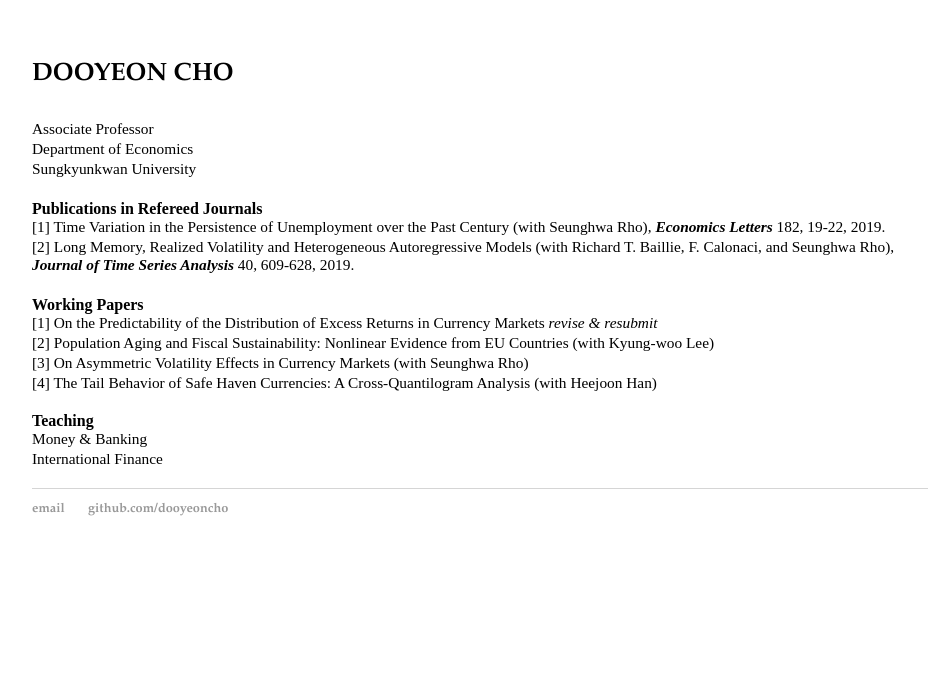
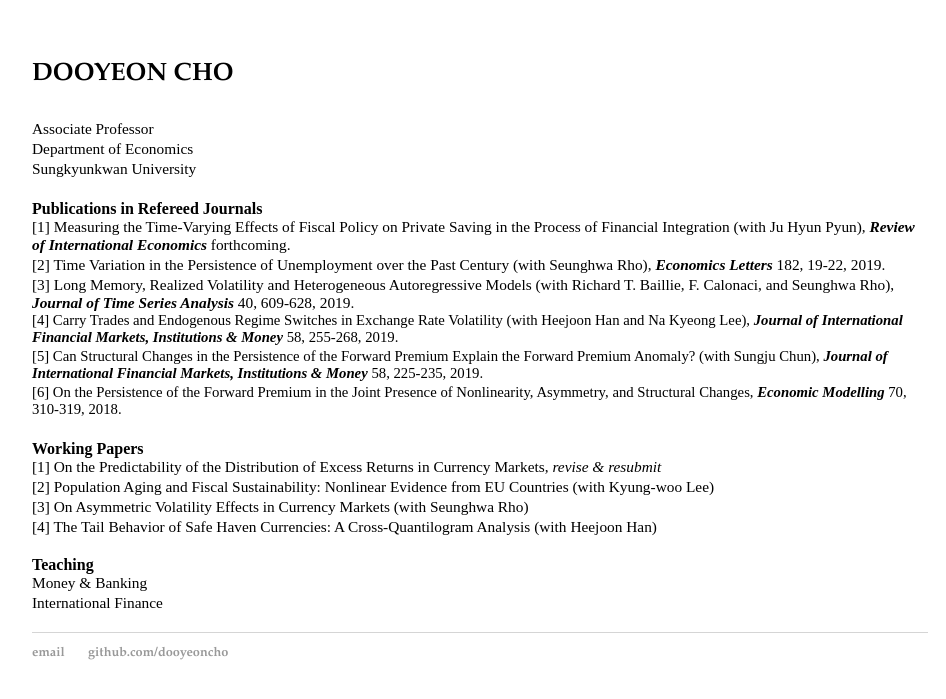
Before and after one commit to dooyeoncho/dooyeoncho.github.io, a Jekyll site: the page built from index.html, in a window 1280 px wide. Shown: the top 699 px of the page, without its empty margins (160-1106 px from the left). Built offline with Jekyll 4.4.1, drawn with Linux system fonts in a browser that asks for light colours.

Commit message:
Update index.html

```diff
--- a/index.html
+++ b/index.html
@@ -12,13 +12,16 @@ title: Dooyeon Cho - personal webpage
 
 
 <div><b>Publications in Refereed Journals</b>
-
-		<div>[1] Time Variation in the Persistence of Unemployment over the Past Century (with Seunghwa Rho), <em property="italic"><b>Economics Letters</b></em> 182, 19-22, 2019. </div>
-		<div>[2] Long Memory, Realized Volatility and Heterogeneous Autoregressive Models (with Richard T. Baillie, F. Calonaci, and Seunghwa Rho), <em property="italic"><b>Journal of Time Series Analysis</b></em> 40, 609-628, 2019.
-		</div>&nbsp;
+		<div>[1] Measuring the Time-Varying Effects of Fiscal Policy on Private Saving in the Process of Financial Integration (with Ju Hyun Pyun), <em property="italic"><b>Review of International Economics</b></em> forthcoming. </div>
+		<div>[2] Time Variation in the Persistence of Unemployment over the Past Century (with Seunghwa Rho), <em property="italic"><b>Economics Letters</b></em> 182, 19-22, 2019. </div>
+		<div>[3] Long Memory, Realized Volatility and Heterogeneous Autoregressive Models (with Richard T. Baillie, F. Calonaci, and Seunghwa Rho), <em property="italic"><b>Journal of Time Series Analysis</b></em> 40, 609-628, 2019.
+		<div>[4] Carry Trades and Endogenous Regime Switches in Exchange Rate Volatility (with Heejoon Han and Na Kyeong Lee), <em property="italic"><b>Journal of International Financial Markets, Institutions & Money</b></em> 58, 255-268, 2019. </div>
+		<div>[5] Can Structural Changes in the Persistence of the Forward Premium Explain the Forward Premium Anomaly? (with Sungju Chun), <em property="italic"><b>Journal of International Financial Markets, Institutions & Money</b></em> 58, 225-235, 2019. </div>
+		<div>[6] On the Persistence of the Forward Premium in the Joint Presence of Nonlinearity, Asymmetry, and Structural Changes, <em property="italic"><b>Economic Modelling</b></em> 70, 310-319, 2018. </div>
+	</div>&nbsp;
 </div>
 	<div> <b>Working Papers</b>
-		<div>[1] On the Predictability of the Distribution of Excess Returns in Currency Markets <em property="italic">revise & resubmit</em></div>
+		<div>[1] On the Predictability of the Distribution of Excess Returns in Currency Markets, <em property="italic">revise & resubmit</em></div>
 		<div>[2] Population Aging and Fiscal Sustainability: Nonlinear Evidence from EU Countries (with Kyung-woo Lee)</div>
 		<div>[3] On Asymmetric Volatility Effects in Currency Markets (with Seunghwa Rho)</div>
 		<div>[4] The Tail Behavior of Safe Haven Currencies: A Cross-Quantilogram Analysis (with Heejoon Han)</div>
```
